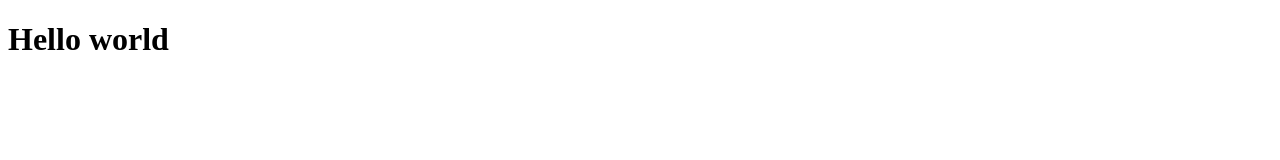
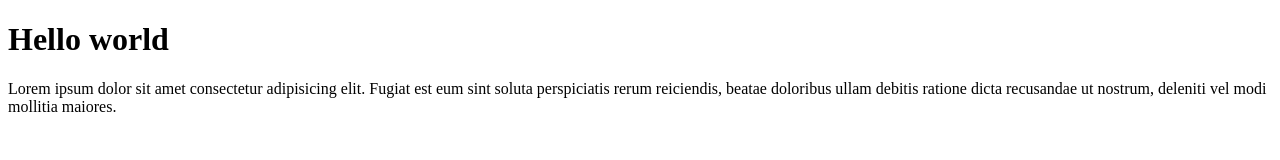
Before and after one commit to engumairahmed/CPISM, a plain HTML site: page index.html in a window 1280 px wide. Drawn offline with Linux system fonts and the light colour scheme.

Commit message:
Update index.html

```diff
--- a/index.html
+++ b/index.html
@@ -8,5 +8,6 @@
 </head>
 <body>
     <h1>Hello world</h1>
+    <p>Lorem ipsum dolor sit amet consectetur adipisicing elit. Fugiat est eum sint soluta perspiciatis rerum reiciendis, beatae doloribus ullam debitis ratione dicta recusandae ut nostrum, deleniti vel modi mollitia maiores.</p>
 </body>
 </html>
```
